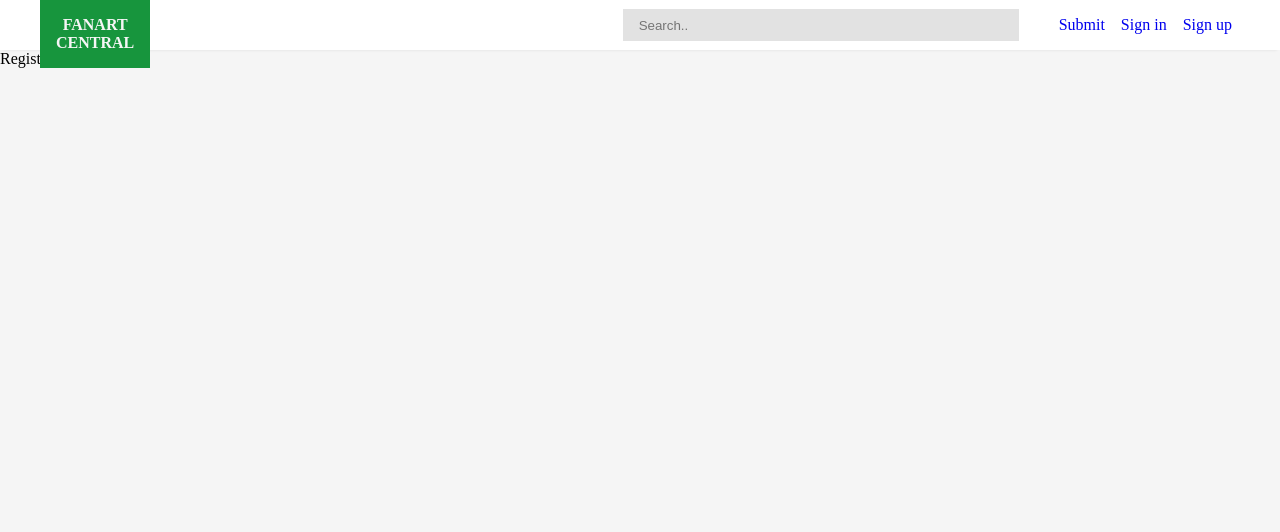
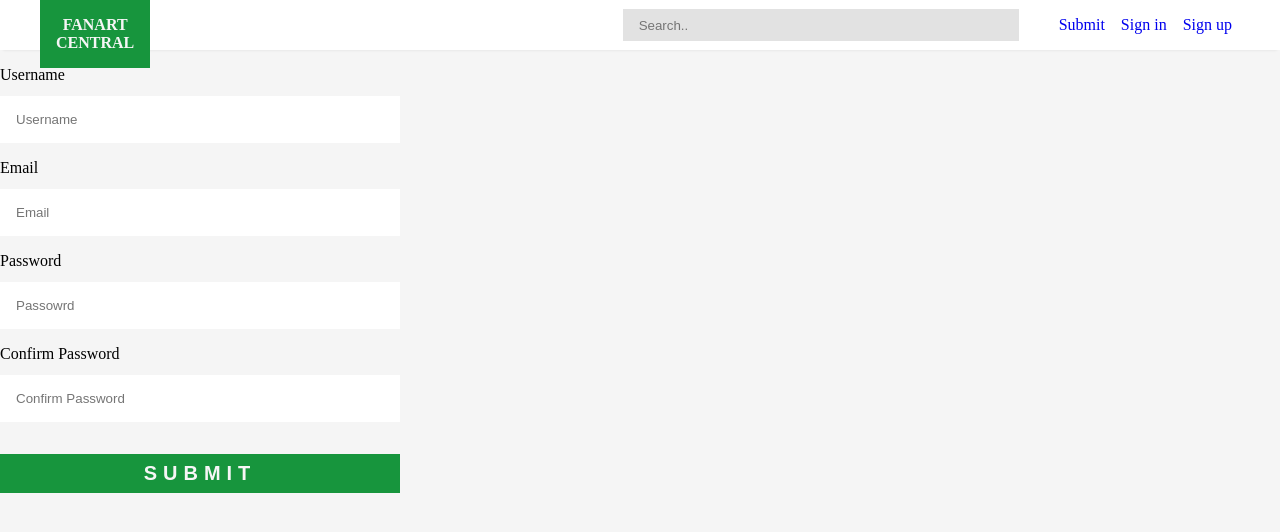
Before and after one commit to geHuC/FanArtCentral, a React (Create React App) app in the folder client/: page /register in a window 1280 px wide. Shown: the top 532 px of the page. Built offline with nearby package versions, Linux system fonts and the light colour scheme.

Commit message:
Changed the register container to call the register form will be updated later

```diff
--- a/client/src/containers/register/Register.js
+++ b/client/src/containers/register/Register.js
@@ -1,10 +1,11 @@
+import RegisterForm from '../../components/registerForm/RegisterForm.js'
 import './register.css'
 
 const Register = () => {
     return (
-        <div>
-            Register
-        </div>
+        <section className="register">
+            <RegisterForm />
+        </section>
     )
 }
 
```
